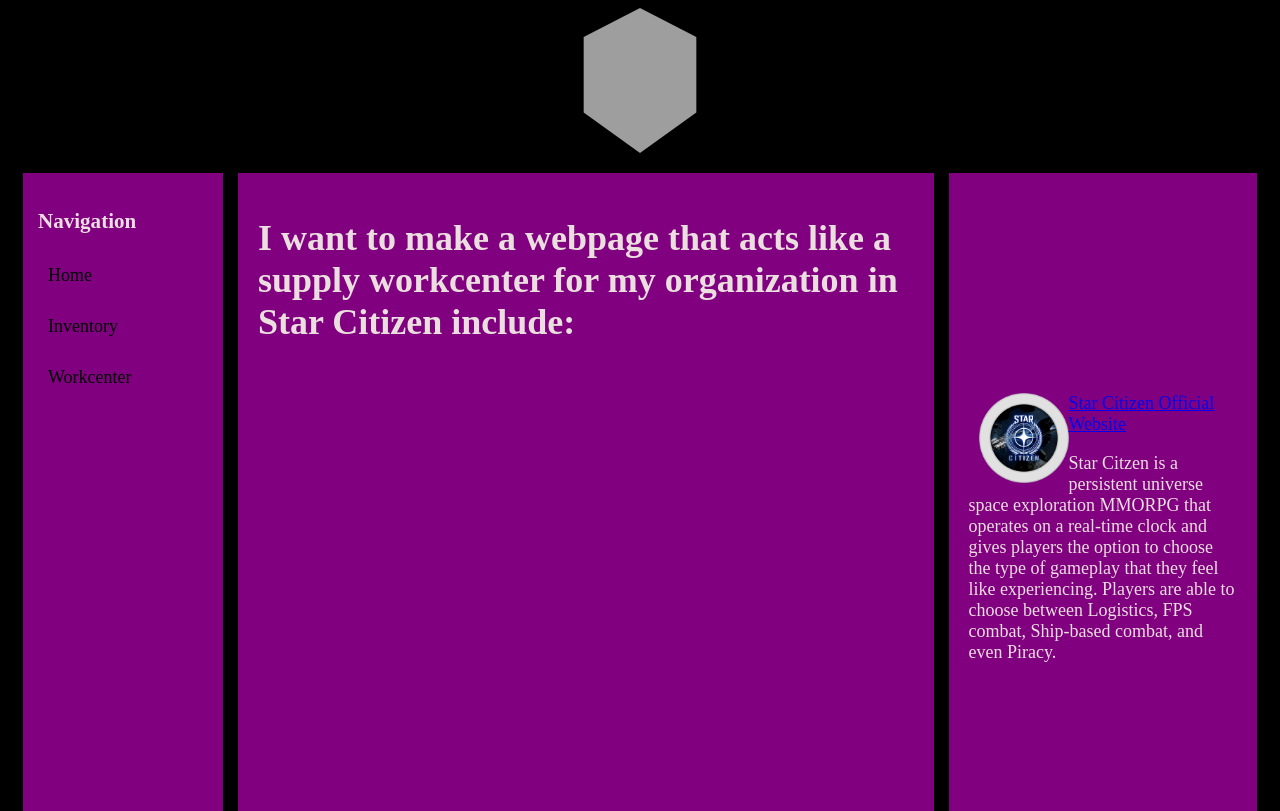
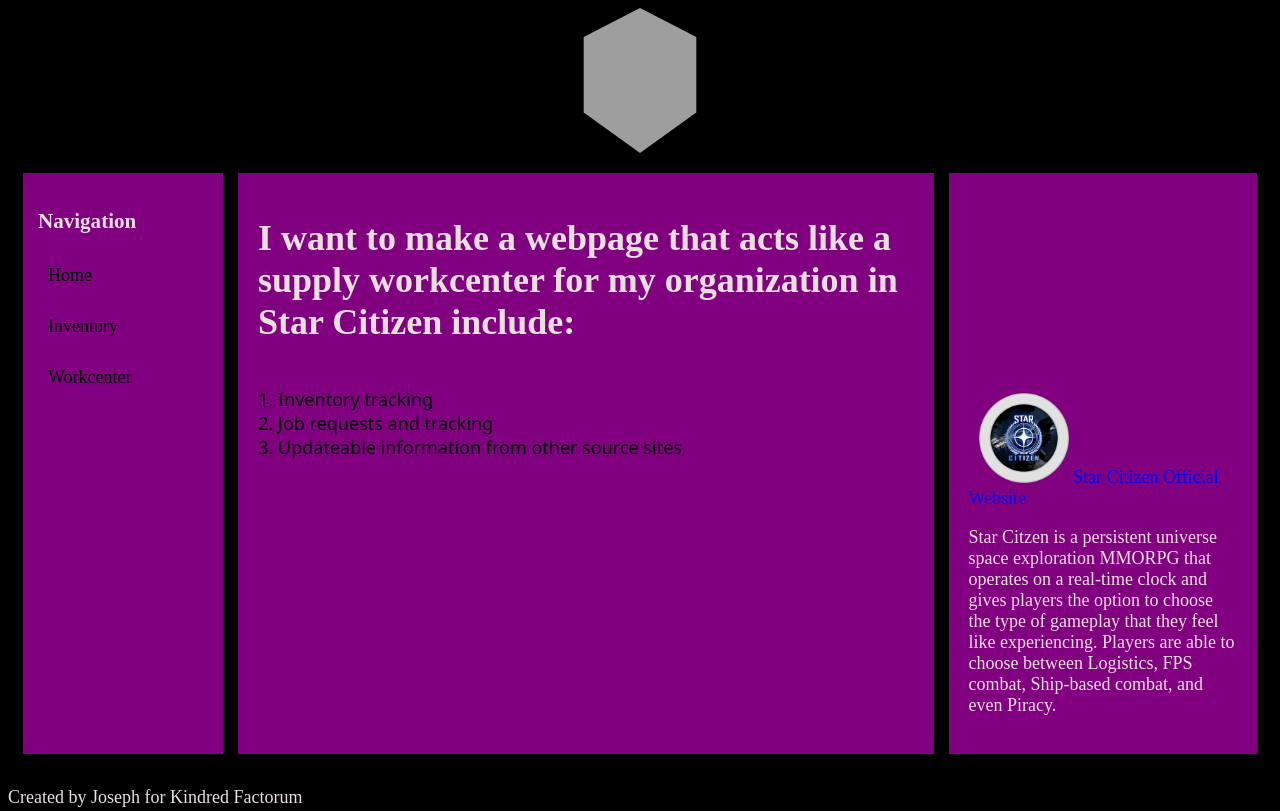
Before and after one commit to JC-f26/my-website, a plain HTML site: page index.html in a window 1280 px wide. Shown: the top 811 px of the page. Drawn offline with Linux system fonts and the light colour scheme; grey boxes are pictures that could not be loaded.

Commit message:
Update styles.css

```diff
--- a/styles.css
+++ b/styles.css
@@ -5,10 +5,10 @@
 
 /*Relational Selector */
 ol {
-    color:rgb(105, 196, 245);
+    color:black;
     font-family:'Segoe UI', Tahoma, Geneva, Verdana, sans-serif;
-    padding:500px;
-    text-align:center;
+    padding: 20px;
+    text-align:left;
 
 }
 
@@ -85,12 +85,15 @@ nav a {
 
  }
 .floated-image {
-    float: left;
+    float: top;
     margin: right 15px;
     margin: bottom 10px;
     height: auto;
     max-width: 100px;
     padding-left: 10px;
+}
+aside a {
+    text-decoration: none;
 }
 /* Not made by me, I just wanted to see if this works so I can have the logo */
 .emblem-img {
```
